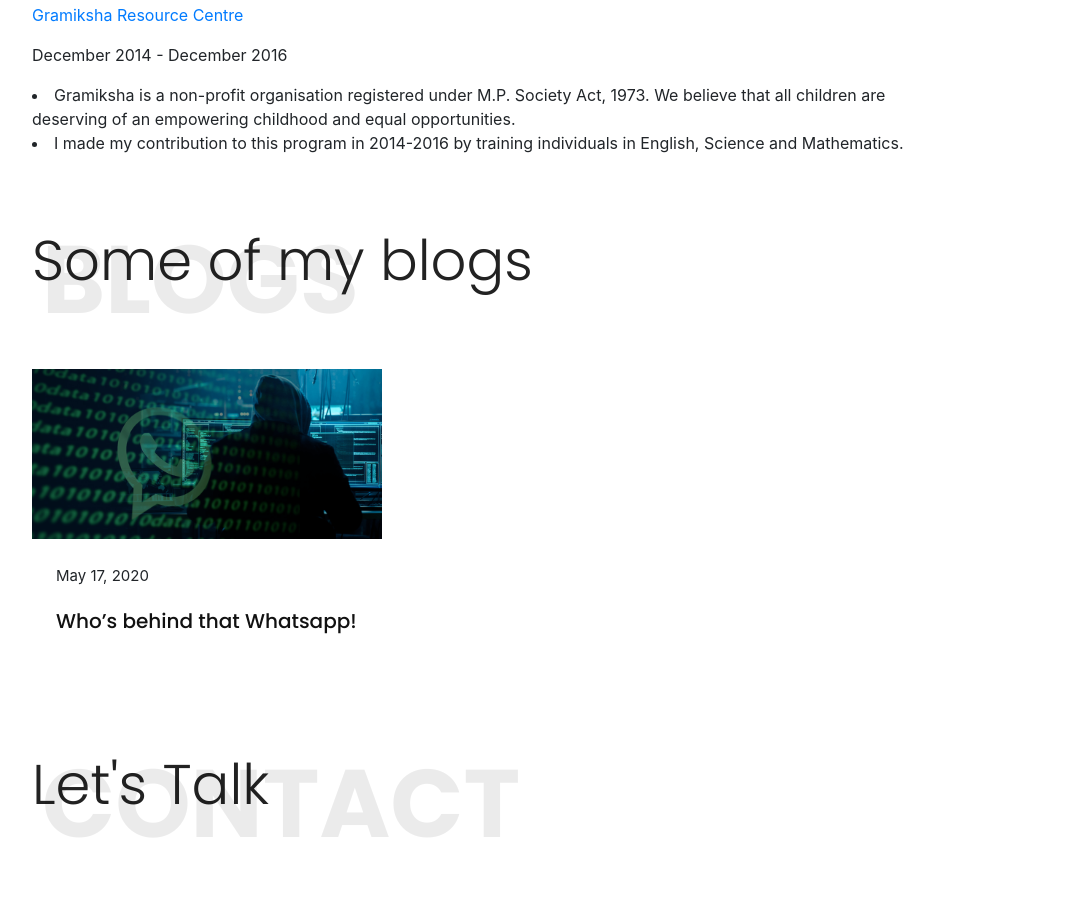
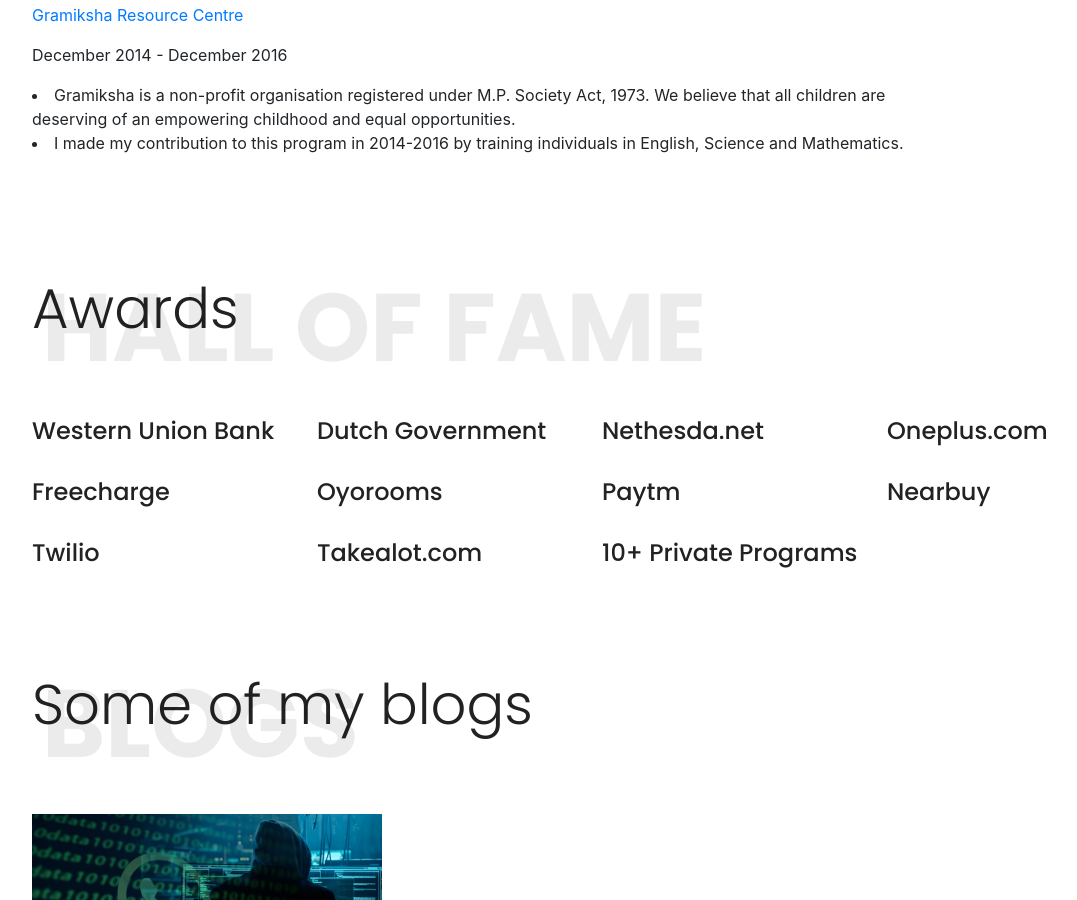
Before and after one commit to Siddharth-Rajput/Siddharth-Rajput.github.io, a Jekyll site: the page index.html, which Jekyll copies as it is, in a window 1280 px wide and 900 px high, scrolled down 4698 px. Shown: the whole window, without its empty margins (53-1130 px from the left). Built offline with Jekyll 4.4.1, drawn with Linux system fonts in a browser that asks for light colours; nearby versions of some CDN libraries.

Commit message:
Update index.html

```diff
--- a/index.html
+++ b/index.html
@@ -413,12 +413,14 @@
                 </div>
         </section>
 
-        <!-- <section>
+        <section class="interests pt-5 pb-5">
             <h1 class="display-4 mt-5">Awards</h1>
-                <h1 class="bold-text bg-text">Honours</h1>
-                <div class="row d-flex">
+                <h1 class="bold-text bg-text">Hall Of Fame</h1>
+                <!--Full Awards-->
+                <!-- <div class="row d-flex">
                     <div class="col-md-10">
                         <div class="mt-3">
+
                             <div class="py-4">
                                 <div class="desc">
                                     <h4>Azure Community Hero</h4>
@@ -430,37 +432,56 @@
                                 <div>
                                     <li>Received 1 in 550 rare Community Hero badger from Microsoft for organising meetups, conferences, sharing content and being an active member of the community.</li>
                                 </div>
+                            </div>
 
                             </div>
-
-                            <div class="py-4">
-                                <div class="desc">
-                                    <h4>Nutanix Hybrid Cloud Scholarship</h4>
-                                    <p><a href="https://www.udacity.com/scholarships/nutanix-hybrid-cloud-scholarship-program">Udacity</a></p>
+                        </div>
+                    </div>-->
+                            <!--Awards-->
+                            <div class="row pt-5">
+                                <div class="col-lg-3 col-md-4 mt-4 mt-md-0">
+                                    <!-- <div class="icon-box"> -->
+                                        <h4>Western Union Bank</h4>
+                                    <!-- </div> -->
                                 </div>
-                                <div>
-                                    <p>July 2020</p>
+                                <div class="col-lg-3 col-md-4 mt-4 mt-md-0">
+                                    <!-- <div class="icon-box"> -->
+                                        <h4>Dutch Government</h4>
+                                    <!-- </div> -->
                                 </div>
-                                <div>
-                                    <li>Selected as 1 of 500 recipients for the Nutanix Hybrid Cloud Scholarship Program.</li>
-                                    <li>Designed to upskill professionals interested in using emerging cloud technologies to enhance their organization's IT infrastructure.</li>
+                                <div class="col-lg-3 col-md-4 mt-4 mt-md-0">
+                                    <!-- <div class="icon-box"> -->
+                                        <h4>Nethesda.net</h4>
+                                    <!-- </div> -->
+                                </div>
+                                <div class="col-lg-3 col-md-4 mt-4 mt-md-0">
+                                    <!-- <div class="icon-box"> -->
+                                        <h4>Oneplus.com</h4>
+                                    <!-- </div> -->
+                                </div>
+                                <div class="col-lg-3 col-md-4 mt-4 mt-md-40">
+                                        <h4>Freecharge</h4>
+                                </div>
+                                <div class="col-lg-3 col-md-4 mt-4 mt-md-40">
+                                        <h4>Oyorooms</h4>
+                                </div>
+                                <div class="col-lg-3 col-md-4 mt-4 mt-md-40">
+                                        <h4>Paytm</h4>
+                                </div>
+                                <div class="col-lg-3 col-md-4 mt-4 mt-md-40">
+                                        <h4>Nearbuy</h4>
+                                </div>
+                                <div class="col-lg-3 col-md-4 mt-4 mt-md-40">
+                                        <h4>Twilio</h4>
+                                </div>
+                                <div class="col-lg-3 col-md-4 mt-4 mt-md-40">
+                                        <h4>Takealot.com</h4>
+                                </div>
+                                <div class="col-lg-5 col-md-4 mt-4 mt-md-40">
+                                        <h4>10+ Private Programs</h4>
                                 </div>
                             </div>
-
-                            <div class="py-4">
-                                <div class="desc">
-                                    <h4>The Linux Foundation Scholarships</h4>
-                                    <p><a href="https://www.linuxfoundation.org">The Linux Foundation</a></p>
-                                </div>
-                                <div>
-                                    <li>Selected as a recipient for the Linux Foundation Training (LiFT) Scholarship in the Developer Do-Gooders category.</li>
-                                    <li>Selected as a recipient for KubeCon + CloudNativeCon, Open Source Summit in 2019 & 2020.</li>
-                                </div>
-                            </div>
-                        </div>
-                    </div>
-                </div>
-        </section> -->
+        </section>
 
         <section>
             <h1 class="display-4 mt-5">Some of my blogs</h4>
```
